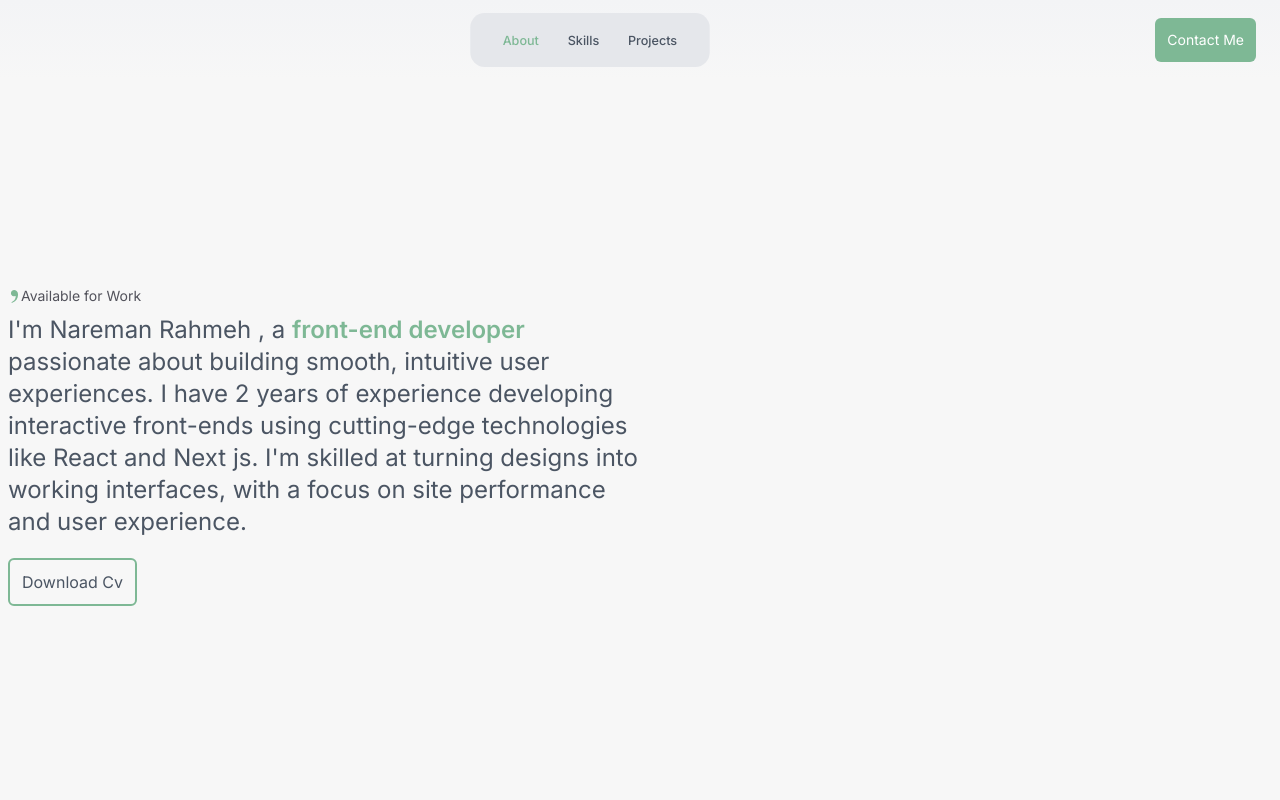
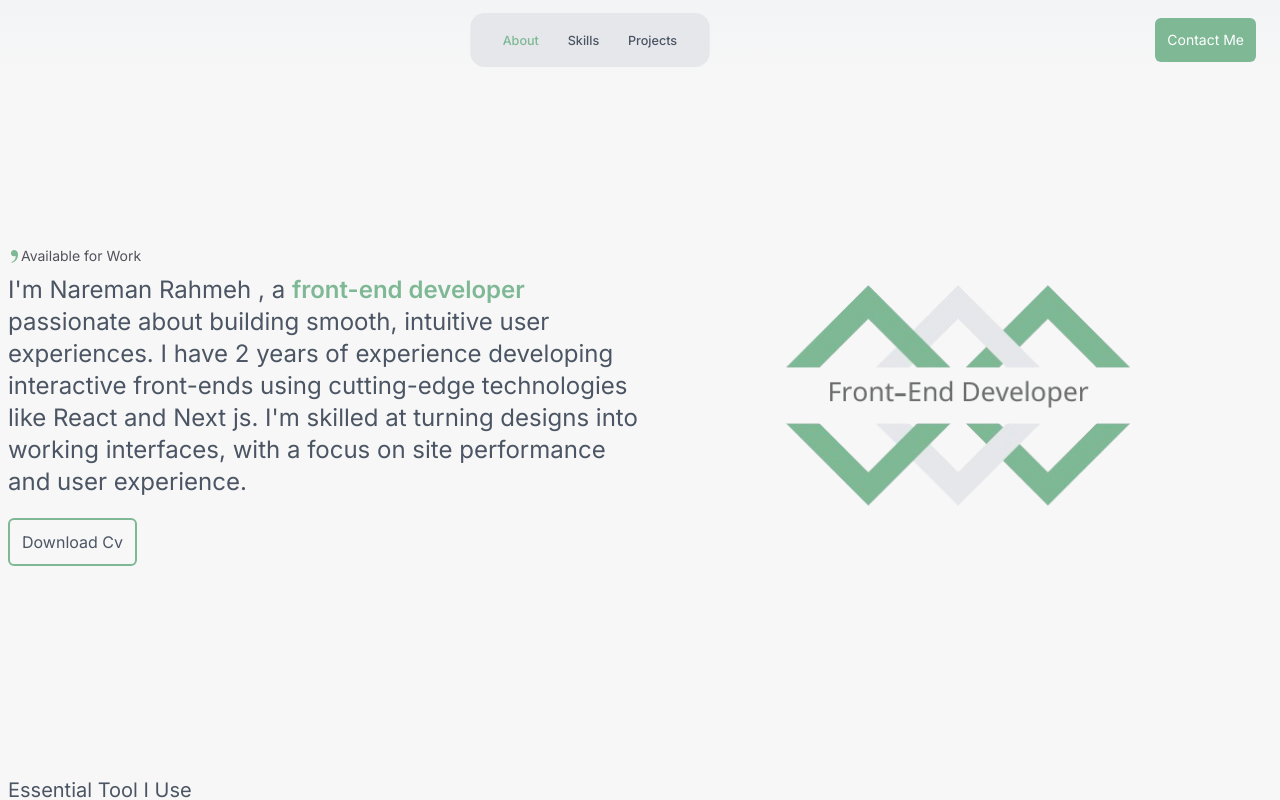
Before and after one commit to NaremanRahmeh/naremanrh-portfolio, a React (Create React App) app: page / in a window 1280 px wide. Shown: the top 800 px of the page. Built offline with nearby package versions, Linux system fonts and the light colour scheme; the HTML template or start-up script is replaced by a standard one.

Commit message:
tagcloud

```diff
--- a/src/About.js
+++ b/src/About.js
@@ -2,10 +2,11 @@ import React from 'react'
 import { SiComma } from "react-icons/si";
 import Button from './Components/Button';
 import TextAnimation from './Components/TextAnimation';
+import Photo from './images/section2.png'
 
 function About() {
   return (
-    <div id='about' className='pt-28 lg:pt-26 px-2'>
+    <div id='about' className='pt-28 lg:pt-16 px-2'>
      <div className='w-full grid md:grid-cols-2 grid-cols-1 md:space-x-3 space-x-0 items-center justify-center'>
         <div >
           <p className='flex items-center'>
@@ -28,7 +29,12 @@ function About() {
           </div>
         </div>
         <div className='hidden md:block'>
-          <TextAnimation />
+          <div className='flex justify-center items-center'>
+        <img
+        src={Photo}
+        className='w-[80%]'
+        alt='logo'/>
+        </div>
         </div>
      </div>
     </div>
```
Also changed, not shown: src/images/section2.png (added).
